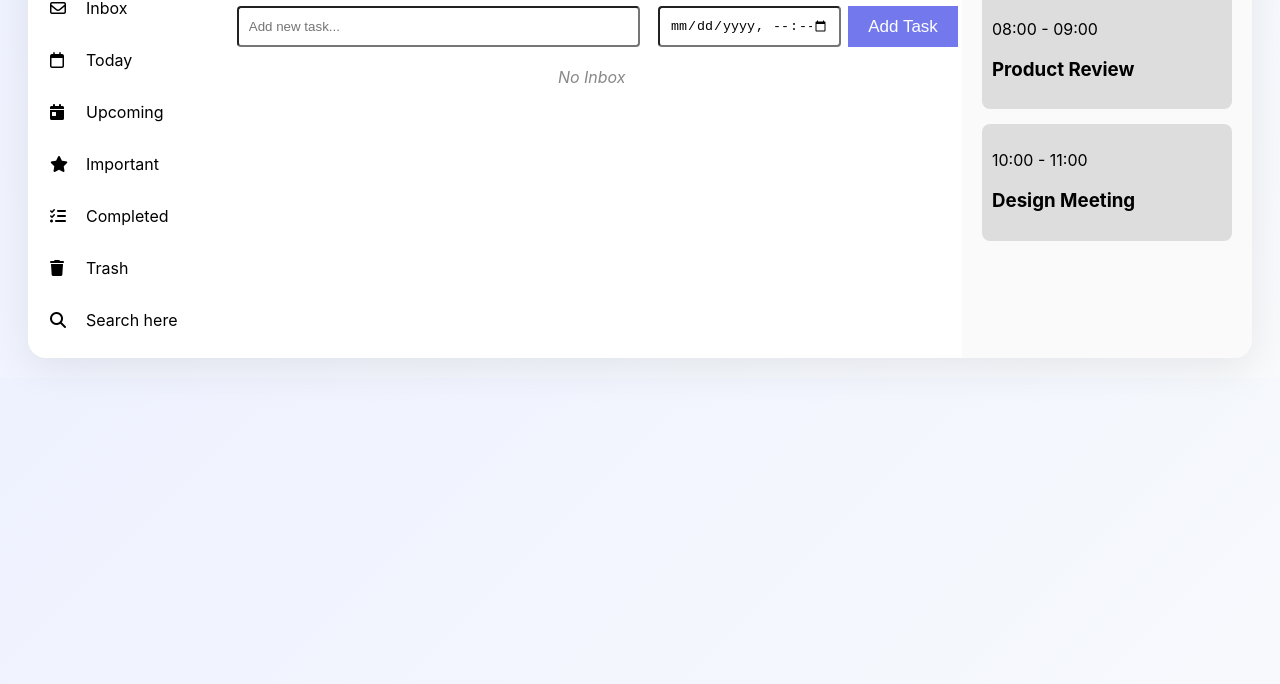
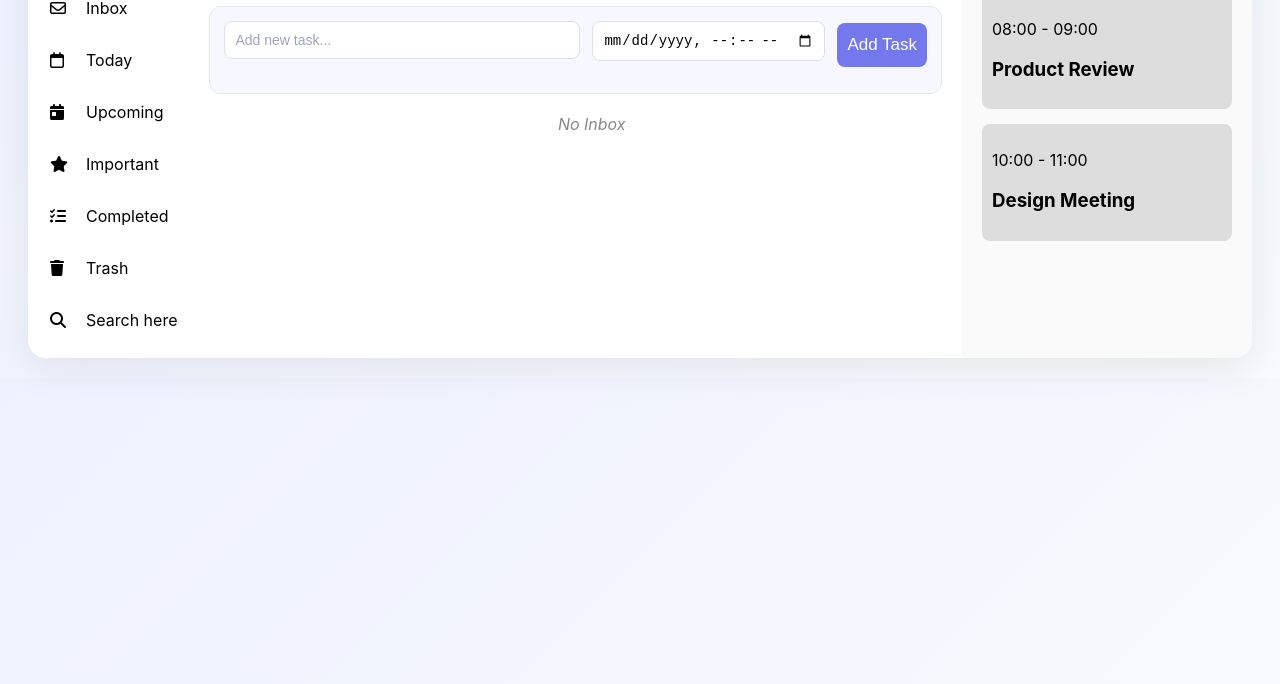
Before and after one commit to NikitaGhute/timely-task-reminder, a plain HTML site: page index.html in a window 1280 px wide. Shown: the part 116-800 px from the top of the page. Drawn offline with nearby package versions, Linux system fonts and the light colour scheme.

Commit message:
styled disturbed UI part due to adding dynamic content

```diff
--- a/css/style.css
+++ b/css/style.css
@@ -124,41 +124,164 @@ body.dark {
   padding: 20px;
 }
 
+/* 🔷 Container */
+#add-task {
+  display: flex;
+  gap: 12px;
+  align-items: flex-start;
+  background: #f7f8ff;
+  padding: 14px;
+  border-radius: 12px;
+  border: 1px solid #e4e6f0;
+  margin: 16px 0;
+}
+
+/* 🔷 Input groups */
+.input-group {
+  display: flex;
+  flex-direction: column;
+}
+
+/* 🎯 Width control (important for UI balance) */
+.input-group:first-child {
+  flex: 2; /* task input wider */
+}
+
+.input-group:nth-child(2) {
+  flex: 1; /* time smaller */
+}
+
+/* 🔷 Inputs */
+.input-group input {
+  width: 100%;
+  padding: 12px 14px;
+  border-radius: 8px;
+  border: 1px solid #dcdfe6;
+  font-size: 14px;
+  background: #fff;
+  outline: none;
+  transition: all 0.25s ease;
+}
+
+/* ✨ Focus effect */
+.input-group input:focus {
+  border-color: #6c63ff;
+  box-shadow: 0 0 0 2px rgba(108, 99, 255, 0.15);
+}
+
+/* 🔴 Error state */
+.input-error {
+  border-color: #ff4d4f !important;
+  background: #fff2f2;
+}
+
+/*          🟢 Success state (optional) */
+.input-success {
+  border-color: #28a745;
+  background: #f3fff5;
+}
+
+/* 🔷 Error message */
+.error-msg {
+  font-size: 12px;
+  color: #ff4d4f;
+  margin-top: 4px;
+  min-height: 14px; /* prevents layout jump */
+}
+
+/* 🔷 Button */
+#add-task button {
+  flex: 0.7;
+  height: 44px;
+  margin-top: 2px;
+  border: none;
+  border-radius: 8px;
+  background: linear-gradient(135deg, #6c63ff, #5a54e6);
+  color: #fff;
+  font-size: 14px;
+  font-weight: 500;
+  cursor: pointer;
+  transition: all 0.25s ease;
+}
+
+/* ✨ Button hover */
+#add-task button:hover {
+  transform: translateY(-1px);
+  box-shadow: 0 6px 14px rgba(108, 99, 255, 0.3);
+}
+
+/* 🔷 Placeholder styling */
+.input-group input::placeholder {
+  color: #a0a3bd;
+}
+
+/* 📱 Responsive */
+@media (max-width: 768px) {
+  #add-task {
+    flex-direction: column;
+  }
+
+  #add-task button {
+    width: 100%;
+  }
+}
+
+/*
 #add-task {
   display: flex;
   margin-bottom: 20px;
   margin-top: auto;
-  width: 100%;
-  margin-left: 16px;
+  gap: 10px;
+  align-items: flex-start;
 }
 #add-task input{
-  margin-right:7px;
-  margin-left: auto;
+  margin-left:16px;
+  margin-right: auto;
   border-radius: 4px;
 }
+/* keep inputs normal */
+.input-group input {
+  /* width: 100%; */
+  padding: 10px;
+}
 #add-task #taskText {
-  width:55%;
+  flex: 0 0 3 !important;   /*equal width*/
   padding: 10px;
+  font-size: 14px;
   box-sizing: border-box;
 }
 #add-task #taskTime{
-   width:25%;
+   flex: 0 0 1 !important;
    padding: 10px;
    box-sizing: border-box;
 }
 #add-task button {
   padding: 10px;
-  width:15%;
   background: #7379ec;
   transition: 0.3s;
   color:#fff;
   border: none;
+  flex: 0 0 auto !important;
   font-size: 17px;
+}
+
+/* wrapper for input + error */
+.input-group {
+  display: flex;
+  flex-direction: column;
+}
+
+
+/* error */
+.error-msg {
+  font-size: 12px;
+  color: red;
+  min-height: 14px; /* prevents jump */
 }
 
 #add-task button:hover {
   background: #3b40a0;
-}
+} */
 
 /* search task style */
 #search-container{
--- a/index.html
+++ b/index.html
@@ -60,9 +60,16 @@
 
     <!-- Add Task -->
     <div id="add-task">
-      <input type="text" id="taskText" placeholder="Add new task...">
-      <input type="datetime-local" id="taskTime" required />
-      <button onClick="addTask()">Add Task</button>
+      <div class="input-group">
+       <input type="text" id="taskText" placeholder="Add new task...">
+       <small class="error-msg" id="taskError"></small>
+      </div>
+
+      <div class="input-group">
+        <input type="datetime-local" id="taskTime" required />
+        <small class="error-msg" id="timeError"></small>
+      </div>
+        <button onClick="addTask()">Add Task</button>
     </div>
 
       <!-- search input -->
--- a/js/script.js
+++ b/js/script.js
@@ -14,17 +14,25 @@ const addTask = () => {
   const task_time = addedTime.value.trim();
 
   if (task_name === "" && task_time === "") {
-    alert("please enter task and time");
-    return;
-  }
+    // alert("please enter task and time");
+ document.getElementById("taskError").innerText ="Task is required"
+    addedTask.classList.add("input-error");
+  isValid = false;
+} else {
+  addedTask.classList.add("input-success");
+}
+// return;
 
   if (task_time === "") {
-    alert("please enter task time");
-    return;
+    addedTask.classList.add("input-error");
+   isValid = false;
+  }
+  else{
+    addedTime.classList.add("input-sucess");
   }
 
    if (!/[a-zA-Z]/.test(task_name)) {
-    alert("Task must contain at least one letter");
+    addedTask.classList.add("input-error");
     return;
   }
 
@@ -32,8 +40,8 @@ const addTask = () => {
   const selectedTime = new Date(task_time);
 
   if (selectedTime < now) {
-    alert("please select future time");
-    return;
+    // alert("please select future time");
+    // return;
   }
 
   if (editId) {
@@ -74,6 +82,12 @@ const addTask = () => {
   addedTime.value = "";  //reset value of task time field
 };
 
+addedTask.addEventListener("input", () =>{
+  addTask.classList.remove("input-error");
+});
+addedTime.addEventListener("input", () =>{
+  addedTime.classList.remove("input-error");
+});
 
 // search state
 let searchText="";
```
